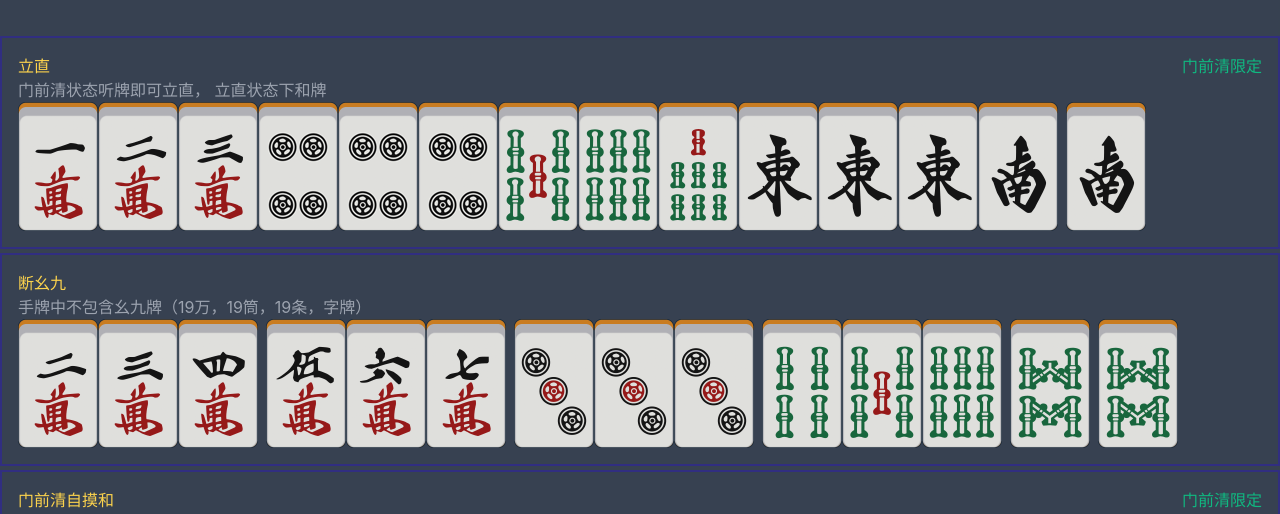
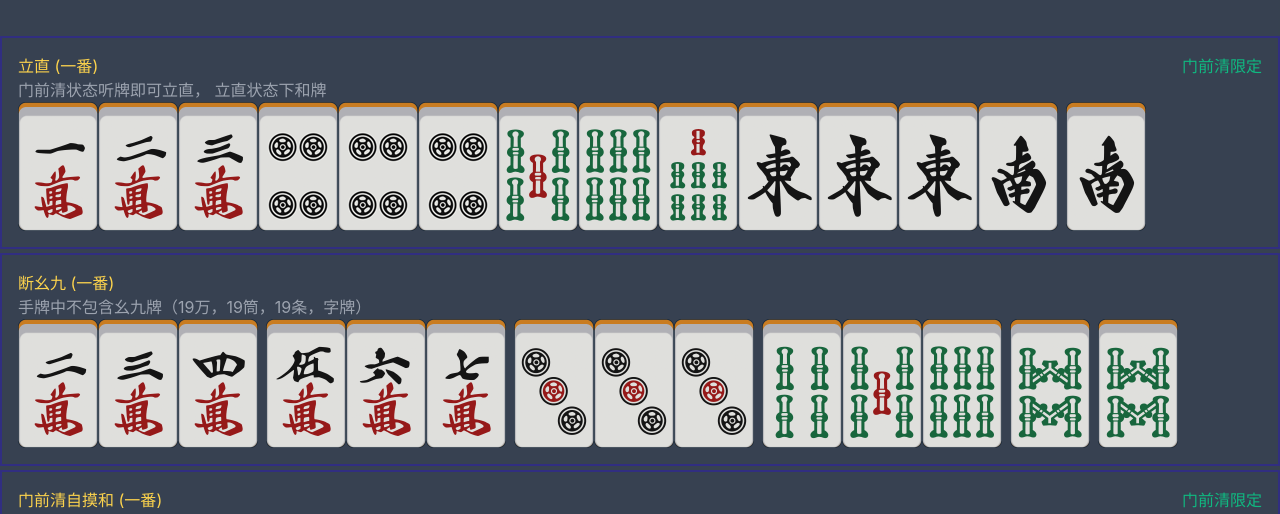
Before and after one commit to jianzuguan/maj-soul-cheatsheet, a React (Create React App) app: page / in a window 1280 px wide. Shown: the part 284-798 px from the top of the page. Built offline with nearby package versions, Linux system fonts and the light colour scheme.

Commit message:
display han value

```diff
--- a/src/Components/Yaku.tsx
+++ b/src/Components/Yaku.tsx
@@ -39,7 +39,7 @@ export function Yaku(props: Props) {
       ].join(" ")}
     >
       <div className="flex flex-row justify-between">
-        <h2 className="text-yellow-300">{name}</h2>
+        <h2 className="text-yellow-300">{name} ({hanValue})</h2>
         {closedOnly && <p className="text-green-500">门前清限定</p>}
         {openReduceHan && <p className="text-green-500">副露减1番</p>}
         {dealerOnly && <p className="text-green-500">庄家限定</p>}
```
